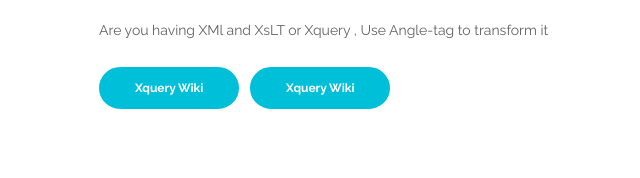
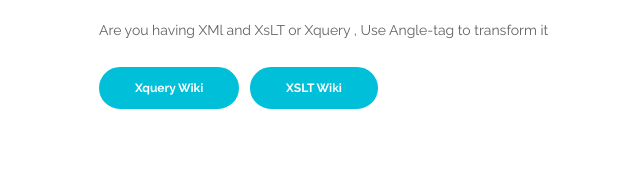
Before and after one commit to angletag/angletag.github.io, a plain HTML site: page index.html in a window 1280 px wide. Shown: the part 1102-1280 px from the top of the page, 2-642 px from the left. Drawn offline with Linux system fonts and the light colour scheme.

Commit message:
mistakes corrected

```diff
--- a/index.html
+++ b/index.html
@@ -195,7 +195,7 @@
                         <p>Are you having XMl and XsLT or Xquery , Use Angle-tag to transform it</p>
                         <a class="btn-solid-reg" href="https://github.com/angletag/Angle-Tag/wiki/XQUERY-Transformation">Xquery Wiki</a>
                         &nbsp;
-                        <a class="btn-solid-reg" href="https://github.com/angletag/Angle-Tag/wiki/XSLT-Transform">Xquery Wiki</a>
+                        <a class="btn-solid-reg" href="https://github.com/angletag/Angle-Tag/wiki/XSLT-Transform">XSLT Wiki</a>
                     </div> <!-- end of text-container -->
                 </div> <!-- end of col -->
                 <div class="col-lg-6">
```
